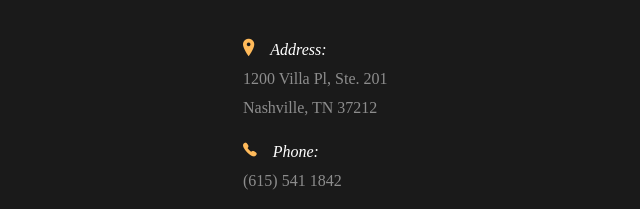
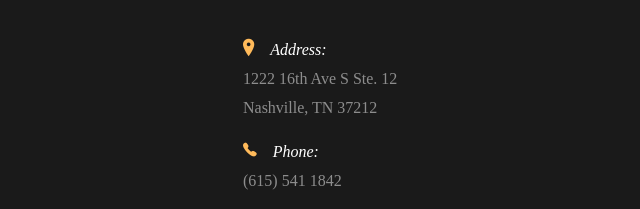
Before and after one commit to danwventura/Marty-Duke-Law, a plain HTML site: page about.html in a window 1280 px wide. Shown: the part 2754-2963 px from the top of the page, 602-1242 px from the left. Drawn offline with nearby package versions, Linux system fonts and the light colour scheme; files whose address does not match are found by name; a web font is replaced by a local one.

Commit message:
Update about.html

```diff
--- a/about.html
+++ b/about.html
@@ -188,7 +188,7 @@
           </div>
           <div class="col-md-4 offset-md-4 mb-6 pr-md-5 contact-info">
             <!-- <li>198 West 21th Street, <br> Suite 721 New York NY 10016</li> -->
-            <p><span class="d-block"><span class="ion-ios-location h5 mr-3 text-primary"></span>Address:</span> <span> 1200 Villa Pl, Ste. 201 <br> Nashville, TN 37212</span></p>
+            <p><span class="d-block"><span class="ion-ios-location h5 mr-3 text-primary"></span>Address:</span> <span> 1222 16th Ave S Ste. 12 <br> Nashville, TN 37212</span></p>
             <p><span class="d-block"><span class="ion-ios-telephone h5 mr-3 text-primary"></span>Phone:</span> <span> (615) 541 1842</span></p>
             <p><span class="d-block"><span class="ion-ios-email h5 mr-3 text-primary"></span>Email:</span> <span> marty@mdukelaw.com</span></p>
           </div>
```
